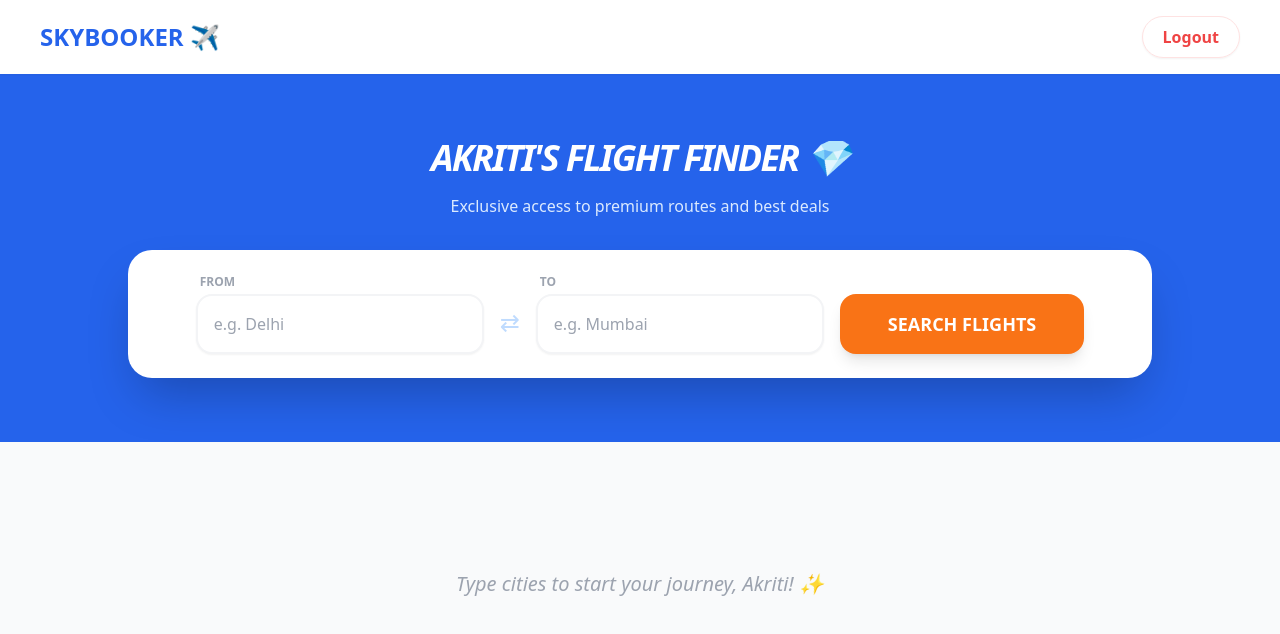
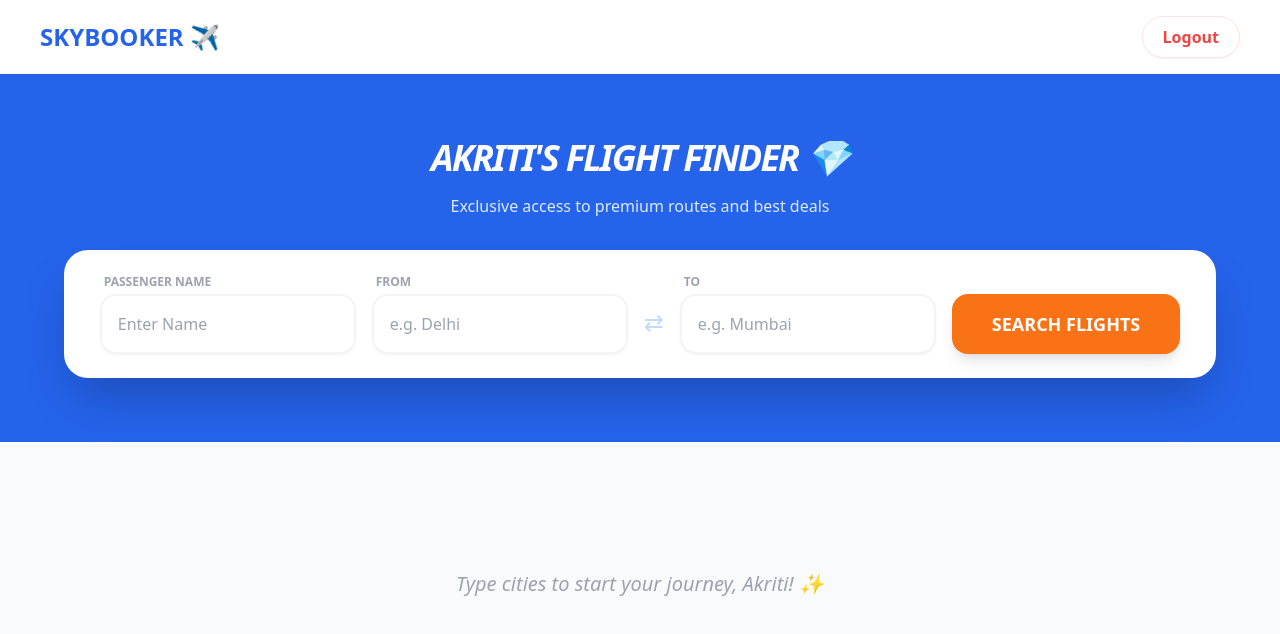
Before and after one commit to akrititrivedi18/skybooker-pro, a React (Create React App) app in the folder skybooker-project/frontend/: page / in a window 1280 px wide. Both pictures are taken after typing "name@example.com", "Sample123" into the empty fields and a click on the button "Login". Shown: the top 634 px of the page. Built offline with nearby package versions, Linux system fonts and the light colour scheme.

Commit message:
Update App.js

```diff
--- a/skybooker-project/frontend/src/App.js
+++ b/skybooker-project/frontend/src/App.js
@@ -9,6 +9,7 @@ const cities = ["Delhi", "Mumbai", "Bangalore", "Goa", "Kolkata", "Chennai", "Hy
 function SearchPage() {
   const [from, setFrom] = useState('');
   const [to, setTo] = useState('');
+  const [passengerName, setPassengerName] = useState(''); // 1. Naya state name ke liye
   const [flights, setFlights] = useState([]);
   const [loading, setLoading] = useState(false);
   const [showModal, setShowModal] = useState(false);
@@ -22,9 +23,9 @@ function SearchPage() {
 
     setLoading(true);
     try {
-     const res = await axios.get(`https://skybooker-pro.onrender.com/api/flights`, {
-  params: { origin: from.trim(), destination: to.trim() }
-});
+      const res = await axios.get(`https://skybooker-pro.onrender.com/api/flights`, {
+        params: { origin: from.trim(), destination: to.trim() }
+      });
 
       setFlights(res.data);
 
@@ -57,12 +58,25 @@ function SearchPage() {
         <h2 className="text-4xl font-extrabold mb-4 uppercase tracking-tighter italic">Akriti's Flight Finder 💎</h2>
         <p className="text-blue-100 mb-8">Exclusive access to premium routes and best deals</p>
 
-        <div className="bg-white p-6 rounded-3xl shadow-2xl max-w-5xl mx-auto flex flex-wrap gap-4 items-end justify-center">
+        <div className="bg-white p-6 rounded-3xl shadow-2xl max-w-6xl mx-auto flex flex-wrap gap-4 items-end justify-center">
+
+          {/* 2. Passenger Name Input Add kiya */}
+          <div className="flex flex-col text-left">
+            <label className="text-gray-400 text-xs font-bold mb-1 ml-1 text-black">PASSENGER NAME</label>
+            <input
+              type="text"
+              className="text-gray-800 border-2 border-gray-100 p-4 rounded-2xl focus:border-blue-500 outline-none w-64 shadow-sm"
+              placeholder="Enter Name"
+              value={passengerName}
+              onChange={(e) => setPassengerName(e.target.value)}
+            />
+          </div>
+
           <div className="flex flex-col text-left">
             <label className="text-gray-400 text-xs font-bold mb-1 ml-1 text-black">FROM</label>
             <input
               list="city-list"
-              className="text-gray-800 border-2 border-gray-100 p-4 rounded-2xl focus:border-blue-500 outline-none w-72 shadow-sm"
+              className="text-gray-800 border-2 border-gray-100 p-4 rounded-2xl focus:border-blue-500 outline-none w-64 shadow-sm"
               placeholder="e.g. Delhi"
               value={from}
               onChange={(e) => setFrom(e.target.value)}
@@ -75,7 +89,7 @@ function SearchPage() {
             <label className="text-gray-400 text-xs font-bold mb-1 ml-1 text-black">TO</label>
             <input
               list="city-list"
-              className="text-gray-800 border-2 border-gray-100 p-4 rounded-2xl focus:border-blue-500 outline-none w-72 shadow-sm"
+              className="text-gray-800 border-2 border-gray-100 p-4 rounded-2xl focus:border-blue-500 outline-none w-64 shadow-sm"
               placeholder="e.g. Mumbai"
               value={to}
               onChange={(e) => setTo(e.target.value)}
@@ -88,7 +102,7 @@ function SearchPage() {
 
           <button
             onClick={searchFlights}
-            className="bg-orange-500 hover:bg-orange-600 text-white px-12 py-4 rounded-2xl font-black text-lg transition-all shadow-lg active:scale-95"
+            className="bg-orange-500 hover:bg-orange-600 text-white px-10 py-4 rounded-2xl font-black text-lg transition-all shadow-lg active:scale-95"
           >
             {loading ? "SEARCHING..." : "SEARCH FLIGHTS"}
           </button>
@@ -99,7 +113,7 @@ function SearchPage() {
       <div className="max-w-4xl mx-auto py-12 px-6">
         {flights.length > 0 ? (
           <div className="grid gap-6">
-            <h3 className="text-gray-400 font-bold uppercase tracking-widest text-sm mb-2 text-center">Flights Found for Akriti</h3>
+            <h3 className="text-gray-400 font-bold uppercase tracking-widest text-sm mb-2 text-center">Flights Found for {passengerName || 'Akriti'}</h3>
             {flights.map(f => (
               <div key={f.id} className="bg-white p-6 rounded-3xl shadow-sm border border-gray-100 flex flex-wrap justify-between items-center hover:shadow-xl transition transform hover:-translate-y-1">
                 <div className="flex items-center gap-5 text-black text-left">
@@ -126,11 +140,11 @@ function SearchPage() {
             ))}
           </div>
         ) : (
-          !loading && <div className="text-center py-20 text-gray-400 text-xl font-medium italic">Type cities to start your journey, Akriti! ✨</div>
+          !loading && <div className="text-center py-20 text-gray-400 text-xl font-medium italic">Type cities to start your journey, {passengerName || 'Akriti'}! ✨</div>
         )}
       </div>
 
-      {/* AKRITI'S SPECIAL BOARDING PASS */}
+      {/* AKRITI'S SPECIAL BOARDING PASS (MODAL) */}
       {showModal && (
         <div className="fixed inset-0 bg-black/80 backdrop-blur-xl flex items-center justify-center p-4 z-[100]">
           <div className="bg-white rounded-[2.5rem] overflow-hidden shadow-2xl max-w-lg w-full transform transition-all border-4 border-blue-50">
@@ -141,19 +155,19 @@ function SearchPage() {
             </div>
 
             <div className="bg-blue-600 p-6 text-white flex justify-between items-center border-t border-blue-400">
-              <div className="text-left">
+              <div className="text-left text-white">
                 <p className="text-[10px] font-bold opacity-80 uppercase tracking-widest text-white">Airline Partner</p>
                 <h2 className="text-2xl font-black text-white">{selectedFlight?.airline}</h2>
               </div>
               <div className="text-right text-white">
-                <p className="text-xl font-bold">VIP Economy</p>
-                <p className="text-[10px] opacity-80 uppercase font-bold tracking-tighter">Status: Confirmed</p>
+                <p className="text-xl font-bold text-white">VIP Economy</p>
+                <p className="text-[10px] opacity-80 uppercase font-bold tracking-tighter text-white">Status: Confirmed</p>
               </div>
             </div>
 
             <div className="p-8 relative bg-white">
               <div className="absolute inset-0 flex items-center justify-center opacity-[0.03] pointer-events-none">
-                <h1 className="text-9xl font-black rotate-12">AKRITI</h1>
+                <h1 className="text-9xl font-black rotate-12">{passengerName.split(' ')[0] || "AKRITI"}</h1>
               </div>
 
               <div className="flex justify-between items-center mb-8 relative z-10">
@@ -173,7 +187,8 @@ function SearchPage() {
               <div className="grid grid-cols-2 gap-y-8 text-left border-t-2 border-gray-50 pt-8 relative z-10">
                 <div>
                   <p className="text-blue-400 text-[10px] font-black uppercase tracking-widest">Passenger Name</p>
-                  <p className="font-black text-xl text-gray-800">Akriti Trivedi</p>
+                  {/* 3. Boarding Pass mein dynamic name dikhaya */}
+                  <p className="font-black text-xl text-gray-800">{passengerName || "Akriti Trivedi"}</p>
                 </div>
                 <div>
                   <p className="text-blue-400 text-[10px] font-black uppercase tracking-widest">Travel Date</p>
@@ -197,7 +212,7 @@ function SearchPage() {
                       ))}
                     </div>
                  </div>
-                 <p className="text-[9px] text-gray-400 mt-3 font-mono tracking-[0.5em] text-center">AKRITI-TRIVEDI-OFFICIAL-SKYPASS</p>
+                 <p className="text-[9px] text-gray-400 mt-3 font-mono tracking-[0.5em] text-center">{passengerName.toUpperCase() || "AKRITI TRIVEDI"}-OFFICIAL-SKYPASS</p>
               </div>
             </div>
 
@@ -205,7 +220,7 @@ function SearchPage() {
               onClick={() => setShowModal(false)}
               className="w-full bg-gradient-to-r from-orange-500 to-red-500 hover:from-orange-600 hover:to-red-600 text-white py-6 font-black text-xl transition-all shadow-2xl uppercase tracking-widest"
             >
-              Download Akriti's Ticket
+              Download Ticket
             </button>
           </div>
         </div>
```
